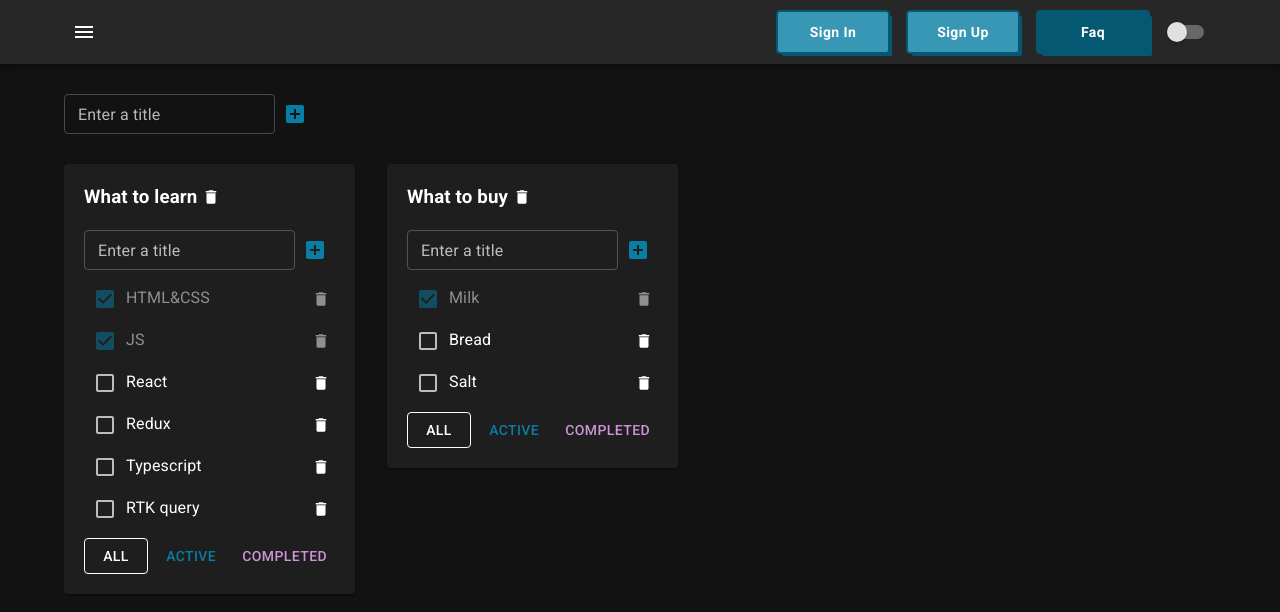
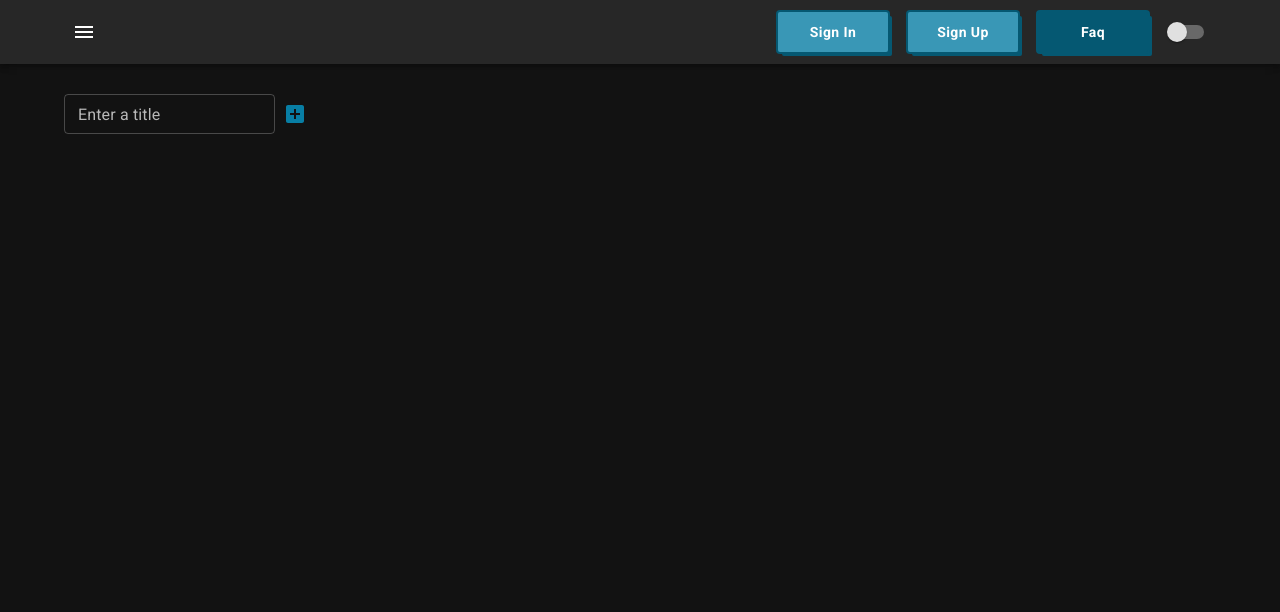
Before and after one commit to Nikolay-Gruzd/ToDoList, a React (Vite) app: page / in a window 1280 px wide. Shown: the top 612 px of the page. Built offline with nearby package versions, Linux system fonts and the light colour scheme.

Commit message:
App.tsx
useReducer

Changed the logic from useState to useReducer

```diff
--- a/src/App.tsx
+++ b/src/App.tsx
@@ -1,6 +1,6 @@
 import './App.css'
 import {TodoListItem} from "./components/todoListItem/TodoListItem.tsx";
-import {useState} from "react";
+import {useReducer, useState} from "react";
 import {v1} from "uuid";
 import {CreateItemForm} from "./components/createItemForm/CreateItemForm.tsx";
 import AppBar from '@mui/material/AppBar'
@@ -15,6 +15,12 @@ import {NavButton} from "./NavButton.ts";
 import { createTheme, ThemeProvider } from '@mui/material/styles'
 import Switch from '@mui/material/Switch'
 import CssBaseline from '@mui/material/CssBaseline'
+import {
+    changeTodolistFilterAC, changeTodolistTitleAC,
+    createTodolistAC,
+    deleteTodolistAC,
+    todolistsReducer
+} from "./model/todolists-reducer.ts";
 
 // Types //
 type ThemeMode = 'dark' | 'light'
@@ -41,29 +47,33 @@ export const App = () => {
 
     const [themeMode, setThemeMode] = useState<ThemeMode>('dark')
 
-    const todoListId1 = v1()
-    const todoListId2 = v1()
+    // const todoListId1 = v1()
+    // const todoListId2 = v1()
 
-    const [todoLists, setTodoLists] = useState<TodoList[]>([
-        {id: todoListId1, title: 'What to learn', filter: 'all'},
-        {id: todoListId2, title: 'What to buy', filter: 'all'},
-    ])
+    const [todoLists, dispatchToTodolists] = useReducer(todolistsReducer, [])
 
-    const [tasks, setTasks] = useState<TasksState>({
-        [todoListId1]: [
-            {id: v1(), title: "HTML&CSS", isDone: true},
-            {id: v1(), title: "JS", isDone: true},
-            {id: v1(), title: "React", isDone: false},
-            {id: v1(), title: "Redux", isDone: false},
-            {id: v1(), title: "Typescript", isDone: false},
-            {id: v1(), title: "RTK query", isDone: false},
-        ],
-        [todoListId2]: [
-            {id: v1(), title: "Milk", isDone: true},
-            {id: v1(), title: "Bread", isDone: false},
-            {id: v1(), title: "Salt", isDone: false},
-        ]
-    })
+    // const [todoLists, setTodoLists] = useState<TodoList[]>([
+    //     {id: todoListId1, title: 'What to learn', filter: 'all'},
+    //     {id: todoListId2, title: 'What to buy', filter: 'all'},
+    // ])
+
+    const [tasks, setTasks] = useState<TasksState>( {}
+    // {
+    //     [todoListId1]: [
+    //         {id: v1(), title: "HTML&CSS", isDone: true},
+    //         {id: v1(), title: "JS", isDone: true},
+    //         {id: v1(), title: "React", isDone: false},
+    //         {id: v1(), title: "Redux", isDone: false},
+    //         {id: v1(), title: "Typescript", isDone: false},
+    //         {id: v1(), title: "RTK query", isDone: false},
+    //     ],
+    //     [todoListId2]: [
+    //         {id: v1(), title: "Milk", isDone: true},
+    //         {id: v1(), title: "Bread", isDone: false},
+    //         {id: v1(), title: "Salt", isDone: false},
+    //     ]
+    // }
+    )
 
     // UI //
 
@@ -96,29 +106,29 @@ export const App = () => {
     }
 
     const changeToDoListFilter = (todoListId: TodoList['id'], filter: FilterValues) => {
-        const newTodoLists = todoLists.map(todoList => {
-            return todoList.id === todoListId ? {...todoList, filter} : todoList
-        })
-        setTodoLists(newTodoLists)
+        // const newTodoLists = todoLists.map(todoList => {
+        //     return todoList.id === todoListId ? {...todoList, filter} : todoList
+        // })
+        const action = changeTodolistFilterAC({id: todoListId, filter})
+        dispatchToTodolists(action)
     }
 
     const deleteTodoList = (todoListId: TodoList['id']) => {
-        setTodoLists(todoLists.filter(task => task.id !== todoListId))
+        const action = deleteTodolistAC(todoListId)
+        dispatchToTodolists(action)
         delete tasks[todoListId]
         setTasks({...tasks})
     }
 
     const createTodolistHandler = (title: string) => {
-        const todoListId = v1()
-        const newTodoList: TodoList = {id: todoListId, title: title, filter: 'all'}
-        setTodoLists([...todoLists, newTodoList])
-        setTasks({[todoListId]: [], ...tasks})
+        const action = createTodolistAC(title)
+        dispatchToTodolists(action)
+        setTasks({[action.payload.id]: [], ...tasks})
     }
 
     const changeTodoListTitle = (todolistId: string, title: string) => {
-        setTodoLists(
-            todoLists.map(todolist => todolist.id === todolistId ? {...todolist, title} : todolist)
-        )
+        const action = changeTodolistTitleAC({id: todolistId, title})
+        dispatchToTodolists(action)
     }
 
     const theme = createTheme({
```
